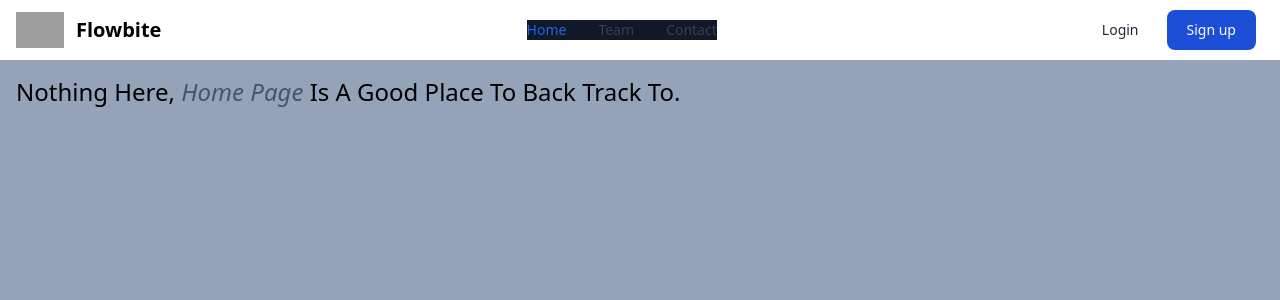
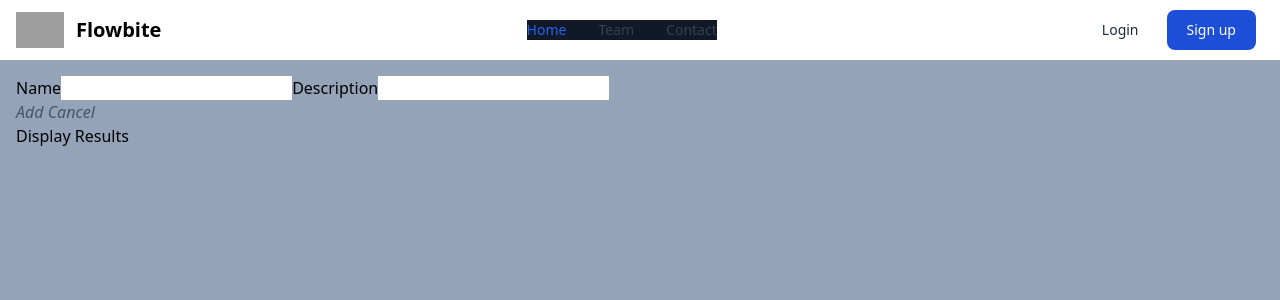
Before and after one commit to gregsoares/randomactivity, a React (Create React App) app: page /todo in a window 1280 px wide. Shown: the top 300 px of the page. Built offline with nearby package versions, Linux system fonts and the light colour scheme; grey boxes are pictures that could not be loaded.

Commit message:
added TODO page+placeholder & submenu

```diff
--- a/src/App.js
+++ b/src/App.js
@@ -2,6 +2,7 @@ import { Route, Routes } from 'react-router-dom'
 import PageLink from './Components/PageLink/PageLink'
 import Topnav from './Components/Topnav/Topnav'
 import Index from './Pages/Index/Index'
+import Todo from './Pages/Todo/Todo'
 
 function App() {
   return (
@@ -10,6 +11,7 @@ function App() {
       <div className='w-full h-screen mx-auto bg-slate-400 pt-4 px-4'>
         <Routes>
           <Route path='/' element={<Index />} />
+          <Route path='/todo' element={<Todo />} />
           <Route
             path='*'
             element={
--- /dev/null
+++ b/src/Components/Submenu/Submenu.js
@@ -0,0 +1,29 @@
+import React from 'react'
+import PageLink from '../PageLink/PageLink'
+
+const Submenu = () => {
+  return (
+    <div>
+      <div className='mx-auto'>
+        <div className='inputs'>
+          <div className='flex'>
+            <div>
+              <lavel>Name</lavel>
+              <input type='text' />
+            </div>
+            <div>
+              <lavel>Description</lavel>
+              <input type='text' />
+            </div>
+          </div>
+        </div>
+        <div id='controls'>
+          <PageLink text='Add' /> <PageLink to='/' text='Cancel' />
+        </div>
+        <div className='first'>Display Results</div>{' '}
+      </div>{' '}
+    </div>
+  )
+}
+
+export default Submenu
--- a/src/Components/Topnav/Topnav.js
+++ b/src/Components/Topnav/Topnav.js
@@ -9,7 +9,7 @@ const Topnav = () => {
   }
 
   return (
-    <nav className='bg-white border-gray-200 px-2 md:px-4 py-2.5 dark:bg-gray-900'>
+    <nav className='bg-white border-gray-200 px-4 py-2.5 dark:bg-gray-900'>
       <div className='relative flex flex-wrap justify-between items-center mx-auto max-w-screen-xl'>
         <a href='https://flowbite.com' className='flex items-center'>
           <img
--- a/src/Pages/Todo/Todo.js
+++ b/src/Pages/Todo/Todo.js
@@ -1,7 +1,12 @@
 import React from 'react'
+import Submenu from '../../Components/Submenu/Submenu'
 
 const Todo = () => {
-  return <div>Todo</div>
+  return (
+    <seciton id='todo-page'>
+      <Submenu />
+    </seciton>
+  )
 }
 
 export default Todo
```
